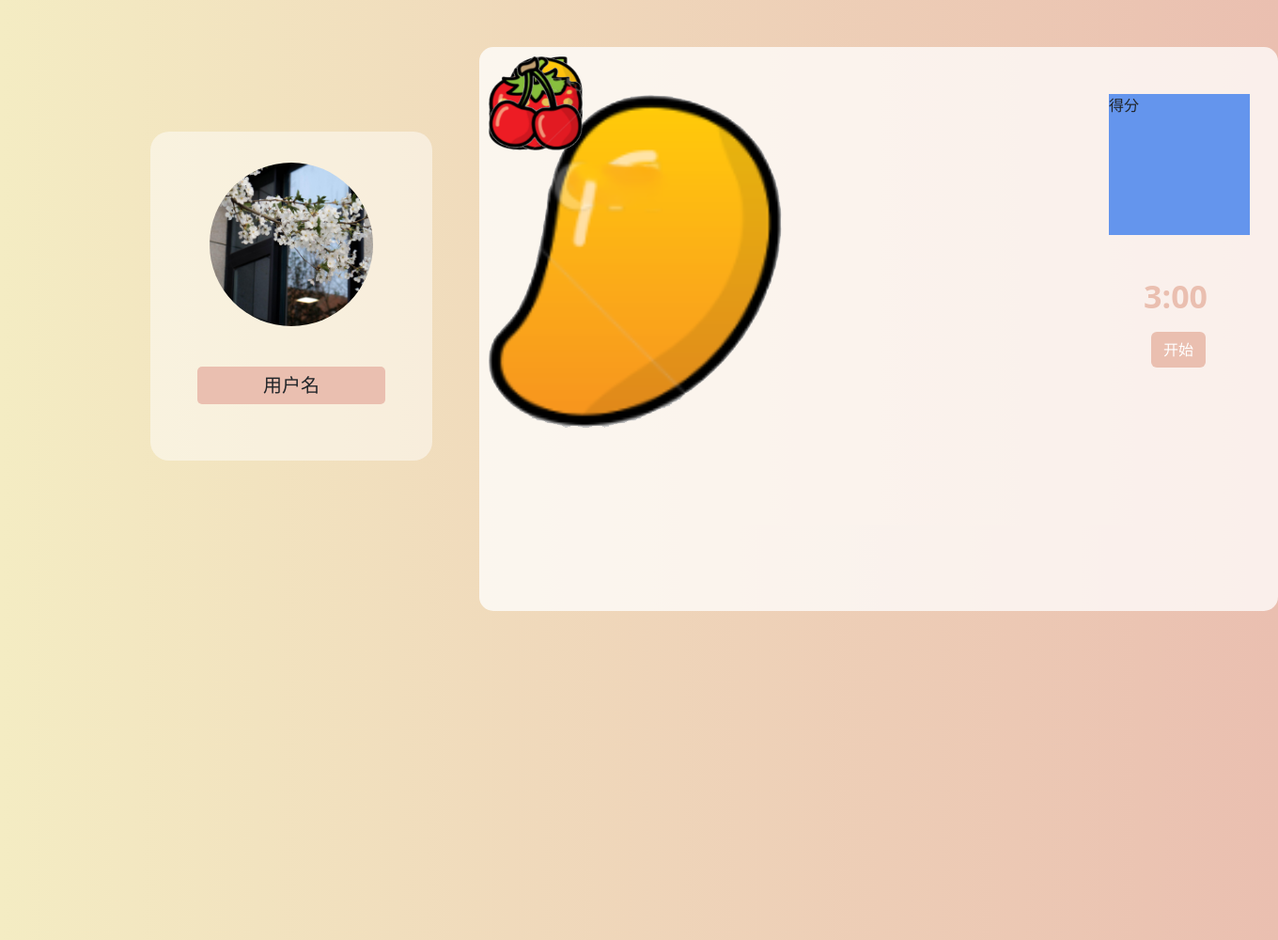
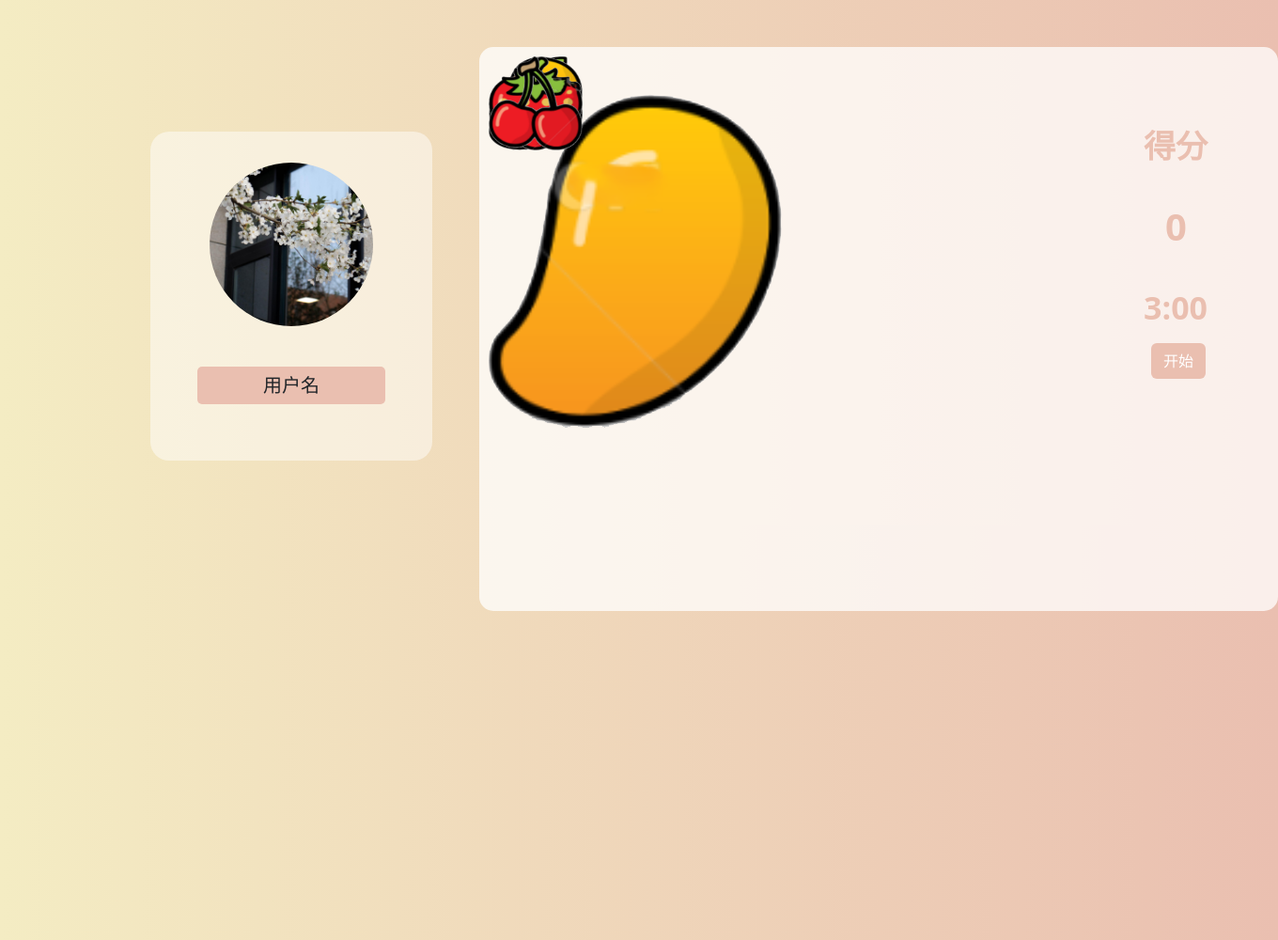
Before and after one commit to Cu737/exercise-every-day, a Django app: template app01/templates/game.html in a window 1360 px wide. Shown: the whole page at 94% size. Run offline with Django 4.2, Linux system fonts and the light colour scheme; the template is opened without the code that fills it, so the values that code supplies are empty; some libraries are stand-ins or nearby versions.

Commit message:
设定得分计算随着计时器开始。

```diff
--- a/ExerciseEveryDay/local_settings.py
+++ b/ExerciseEveryDay/local_settings.py
@@ -3,9 +3,9 @@ LANGUAGE_CODE = "zh-hans"
 DATABASES = {
     'default': {
         'ENGINE': 'django.db.backends.mysql',
-        'NAME': 'db1',
-        'USER': 'root',
-        'PASSWORD': 'asdqaz123',
+        'NAME': 'exercise_everyday',
+        'USER': 'myuser',
+        'PASSWORD': '1234567',
         'HOST': '127.0.0.1',
         'PORT': 3306
     }
--- a/app01/templates/game.html
+++ b/app01/templates/game.html
@@ -56,8 +56,9 @@
             <img src = "{% static 'image/4fruit.png' %}" style = "width:100px;height:100px;">
         </div>
         <div>
-            <div style="display: inline-block;margin-top:50px;margin-left:10px;height:150px;width:150px;background-color: cornflowerblue">
-            得分
+            <div style="display: inline-block;margin-top:50px;margin-left:10px;height:150px;width:150px;background-color: transparent">
+             <div class="time"  style="margin-top:30px;margin-left: 37px;">得分</div>
+                <div class="time" id = "score" style="margin-top:30px;margin-left: 60px;font-size: 40px">0</div>
             </div>
         <div style="display: inline-block;margin-top:10px;margin-left:10px;height:150px;width:150px;background-color: transparent">
             <div class = "time" style="margin-top:30px;margin-left: 37px;">3:00</div>
@@ -76,9 +77,10 @@
 {% block page-js %}
     <script>
         var score = 0
-        var timer = document.getElementsByClassName("time")[0];
+        var timer = document.getElementsByClassName("time")[2];
         var start = document.getElementById("start-btn");
         var seconds = 180;
+        var score_text = document.getElementById("score");
 
         let c = document.getElementById("myCanvas");
         $.ajaxSetup({
@@ -89,6 +91,7 @@
 
       // 定义一个函数开始倒计时
         function startTimer() {
+            score = 0;
             seconds = 180;
           // 每隔一秒执行一次updateTimer函数
           interval = setInterval(updateTimer, 1000);
@@ -112,6 +115,7 @@
 
                   clearInterval(interval);
                   clearInterval(fruitInterval);
+                  console.log(score)
               }
         }
 
@@ -313,7 +317,7 @@
         fruitInterval = setInterval(fruit, timeInterval);
         }
 
-        }, timeInterval);
+
         function start_game() {
             var c = document.getElementById("game-video");
             console.log(c)
@@ -358,6 +362,7 @@
                     if(right_num>1)
                     {
                         score = score+1
+                        score_text.text = score;
                     }
                 }
             }
```
